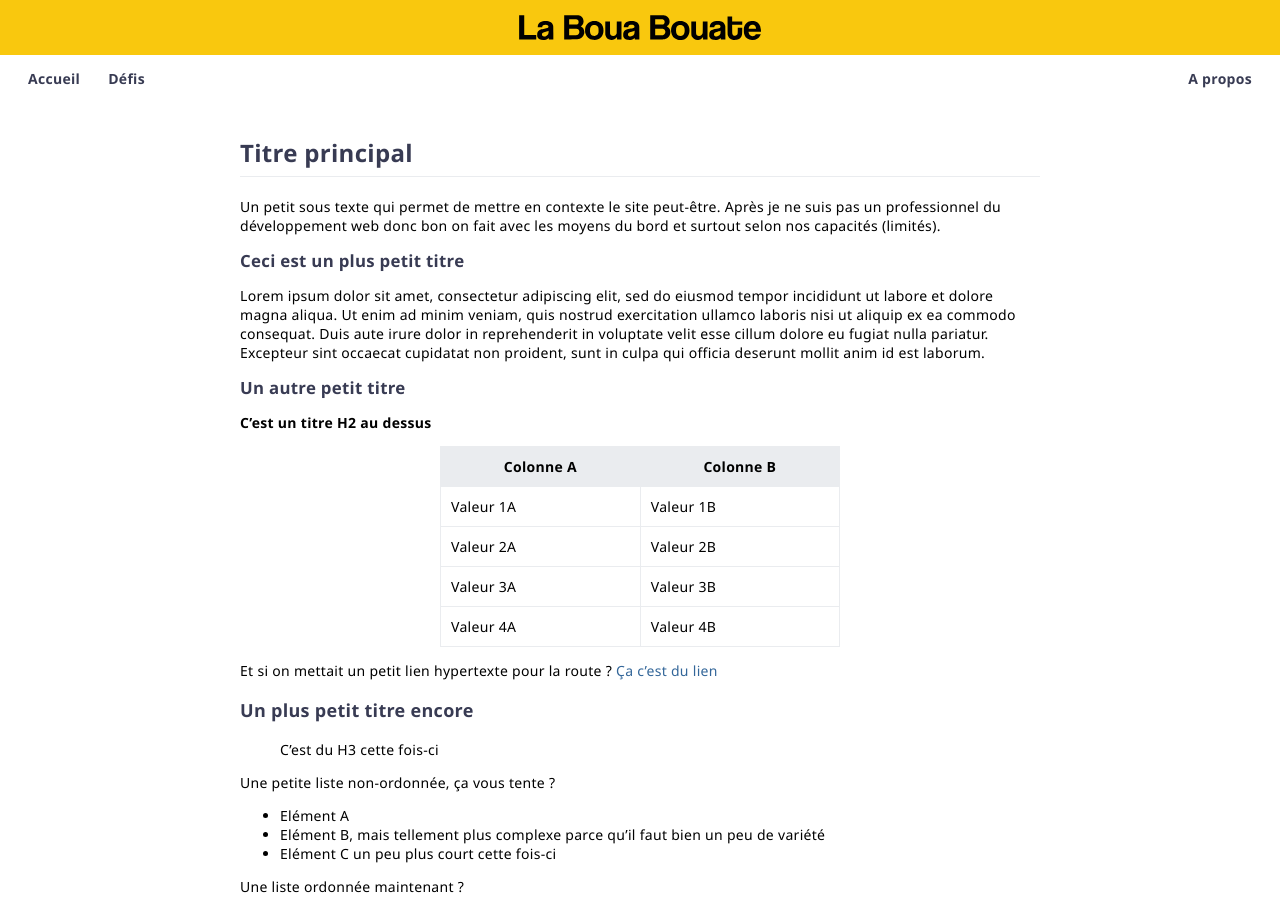
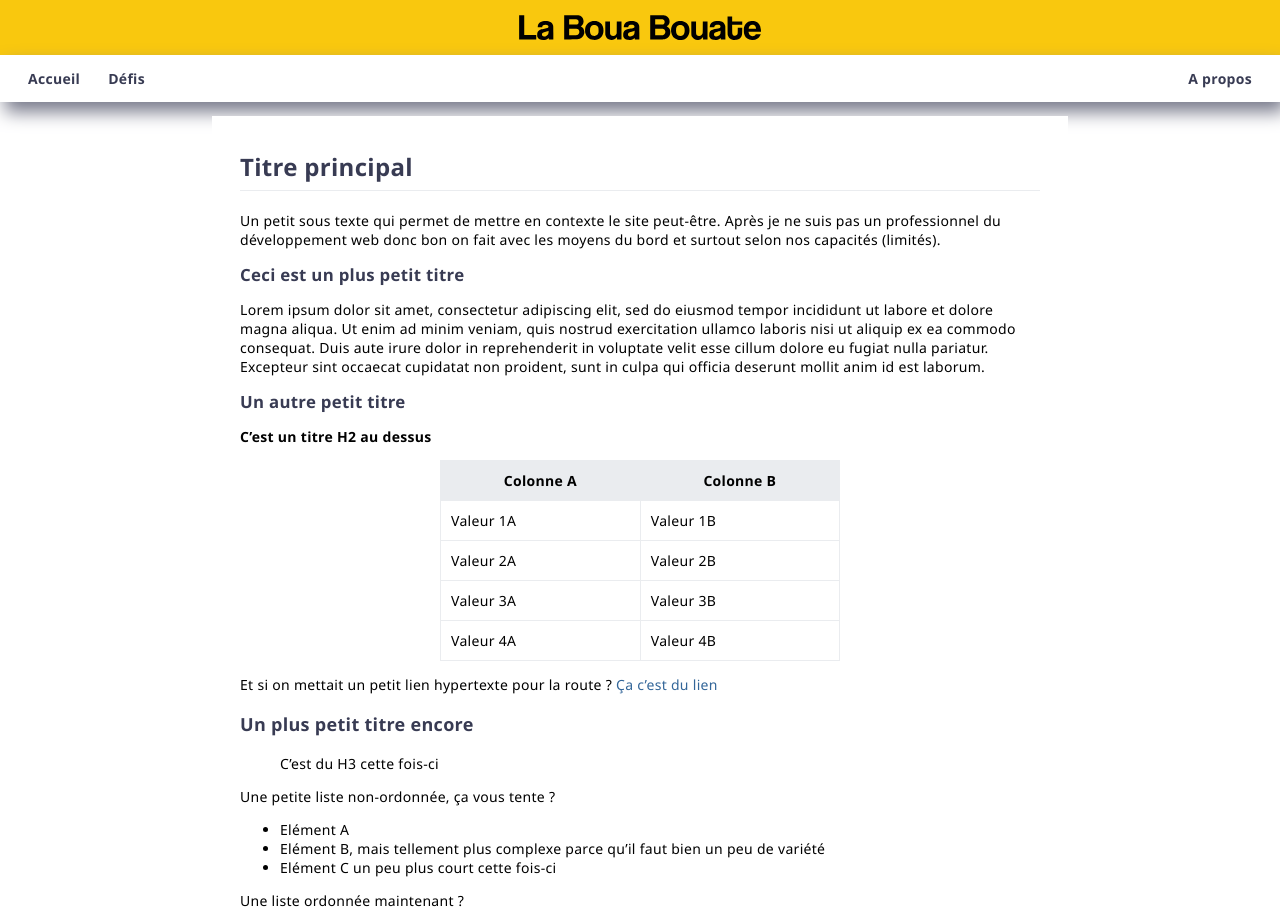
Before and after one commit to leobouard/leobouard.github.io, a Jekyll site: the page built from index.md, in a window 1280 px wide. Shown: the top 912 px of the page. Built offline with Jekyll 4.4.1, drawn with Linux system fonts in a browser that asks for light colours; our own code applies the rules of GitHub Pages for plain Markdown files.

Commit message:
Update style.scss

```diff
--- a/assets/css/style.scss
+++ b/assets/css/style.scss
@@ -29,6 +29,7 @@ body {
 
 header {
     margin: 0;
+    margin-bottom: 1em;
 }
 
 .banner {
@@ -55,6 +56,7 @@ header {
         overflow: hidden;
         background-color: #fff;
         margin: 0;
+        box-shadow: 5px 10px 18px #787a8b;
     }
 
     nav a {
```
